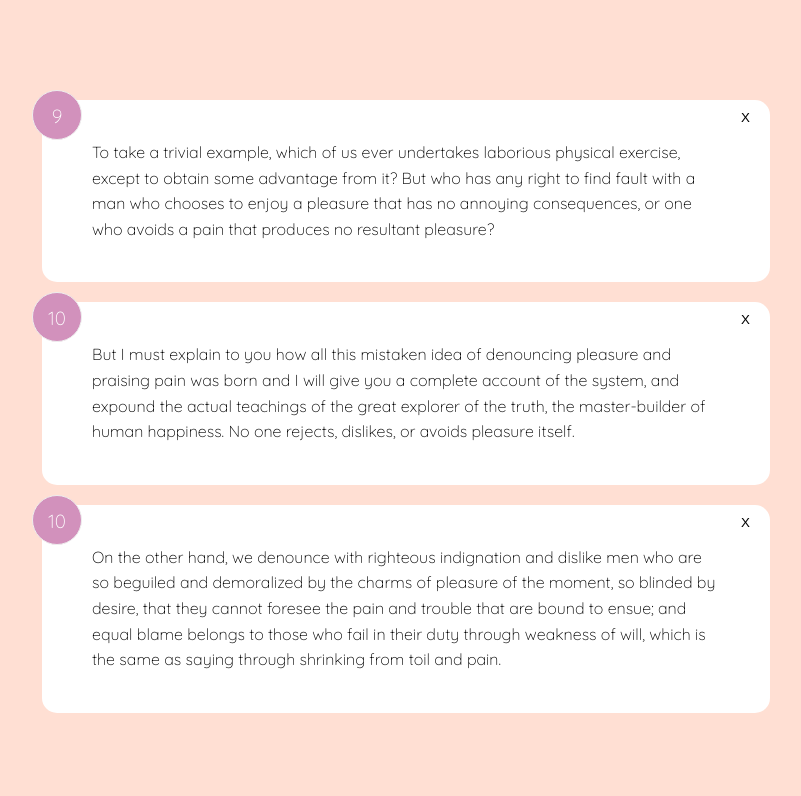
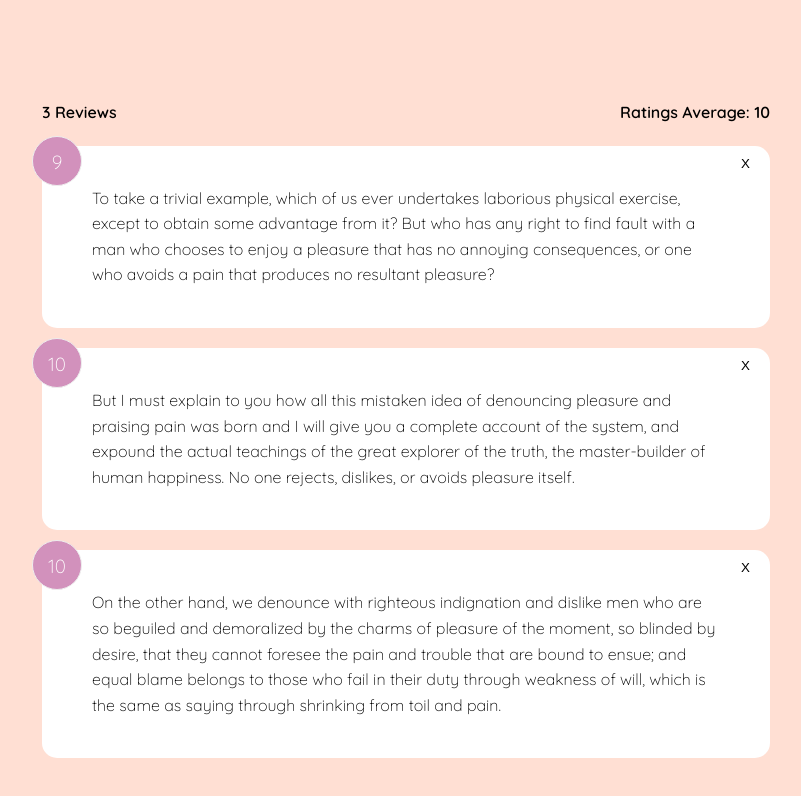
Before and after one commit to CutieMath/svelte, a Svelte app: page / in a window 1280 px wide. Shown: the top 796 px of the page, without its empty margins (234-1035 px from the left). Built offline with nearby package versions, Linux system fonts and the light colour scheme.

Commit message:
add average rating

```diff
--- a/src/App.svelte
+++ b/src/App.svelte
@@ -1,5 +1,6 @@
 <script>
 	import FeedbackList from './components/FeedbackList.svelte';
+	import FeedbackStats from './components/FeedbackStats.svelte';
 
 	let feedbacks = [
 		{
@@ -19,17 +20,19 @@
 		}
 	]
 
+	$: itemCount = feedbacks.length;
+	$: averageRate = Math.round(feedbacks.reduce((a, {rating}) => a + rating, 0) / feedbacks.length);
 	const deleteItem = (e) => {
-		// get the item ID by e.detial
+		// get the item ID by e.detail
 		const itemId = e.detail;
 		feedbacks = feedbacks.filter((item) => item.id != itemId);
 	}
 </script>
 
 <main class="container">
+	<FeedbackStats itemCount={itemCount} averageRate={averageRate}/>
 	<FeedbackList feedbacks={feedbacks} on:delete-item={deleteItem}/>
 </main>
 
 <style>
-
 </style>
--- /dev/null
+++ b/src/components/FeedbackStats.svelte
@@ -0,0 +1,18 @@
+<script>
+    export let itemCount
+    export let averageRate
+</script>
+
+
+<div class="feedback-stats">
+    <h4>{itemCount} Reviews</h4>
+    <h4>Ratings Average: {averageRate}</h4>
+</div>
+
+<style>
+    .feedback-stats {
+        display: flex;
+        justify-content: space-between;
+        align-items: center;
+    }
+</style>
```
